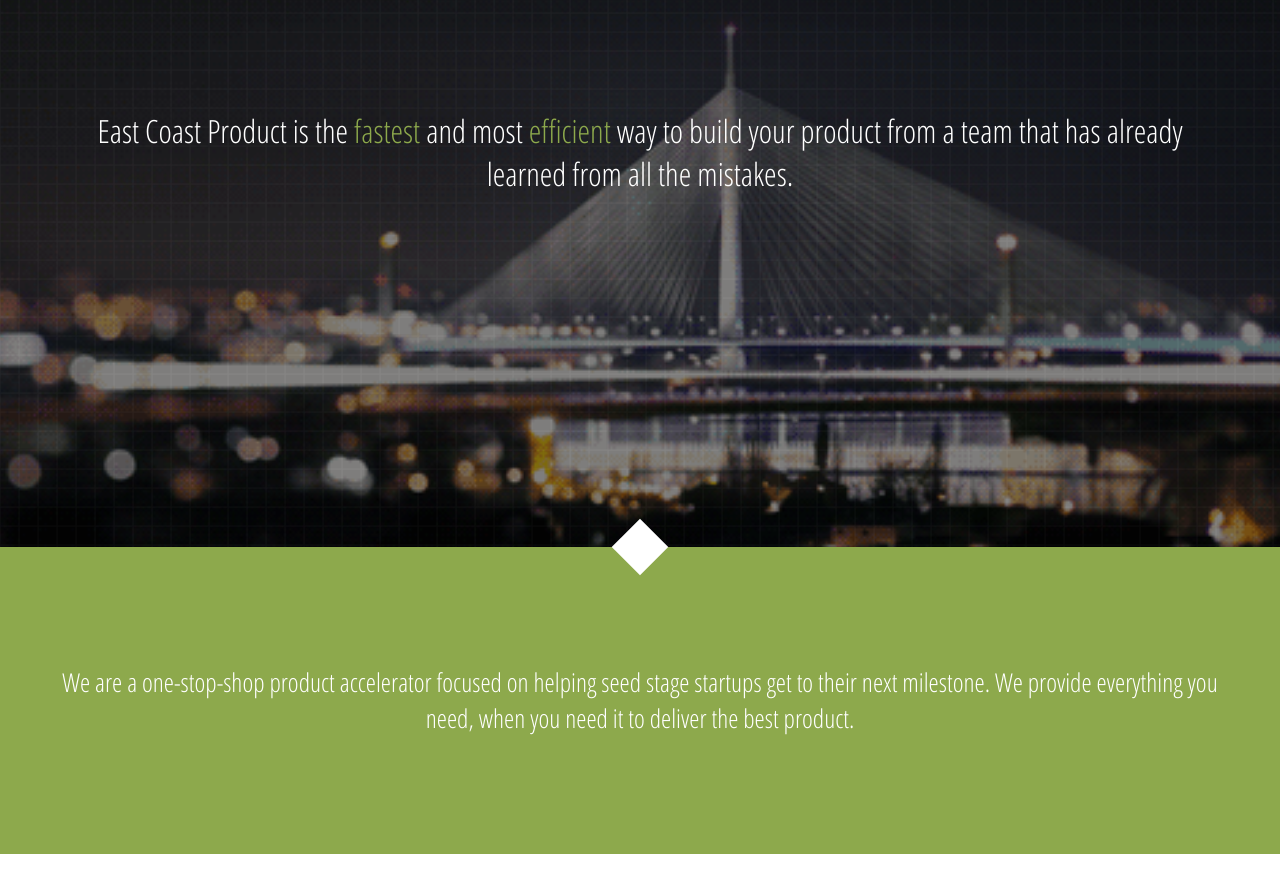
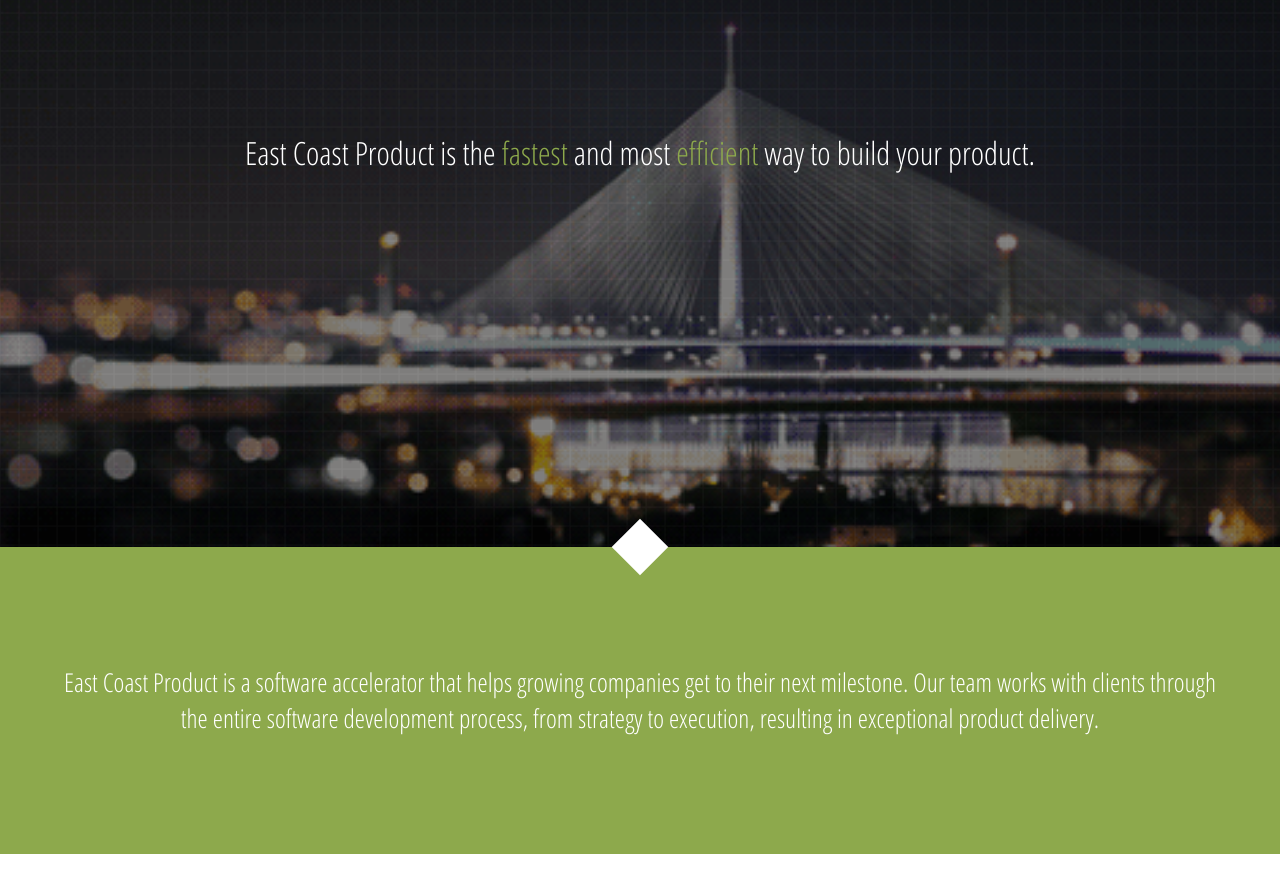
Before and after one commit to EastCoastProduct/marketing-site, a website: page src/index.html in a window 1280 px wide. Shown: the part 253-1146 px from the top of the page. Drawn offline with nearby package versions, Linux system fonts and the light colour scheme; files that its build step writes are made by us from their sources.

Commit message:
updated copy

```diff
--- a/src/index.html
+++ b/src/index.html
@@ -39,12 +39,12 @@
   <header class="parallax">
     <img class="logo animated fadeInDownBig" src="assets/ecp-logo.png">
     <div class="header-content">
-      <h1 class="wow lightSpeedIn">East Coast Product is the <span>fastest</span> and most <span>efficient</span> way to build your product from a team that has already learned from all the mistakes.</h1>
+      <h1 class="wow lightSpeedIn">East Coast Product is the <span>fastest</span> and most <span>efficient</span> way to build your product.</h1>
     </div>
   </header>
 
   <section class="simple-copy-section" id="simple-copy-section">
-    <h1 class="wow lightSpeedIn">We are a one-stop-shop product accelerator focused on helping seed stage startups get to their next milestone. We provide everything you need, when you need it to deliver the best product.</h1>
+    <h1 class="wow lightSpeedIn">East Coast Product is a software accelerator that helps growing companies get to their next milestone. Our team works with clients through the entire software development process, from strategy to execution, resulting in exceptional product delivery.</h1>
   </section>
 
   <section class="team-section" id="team">
```
